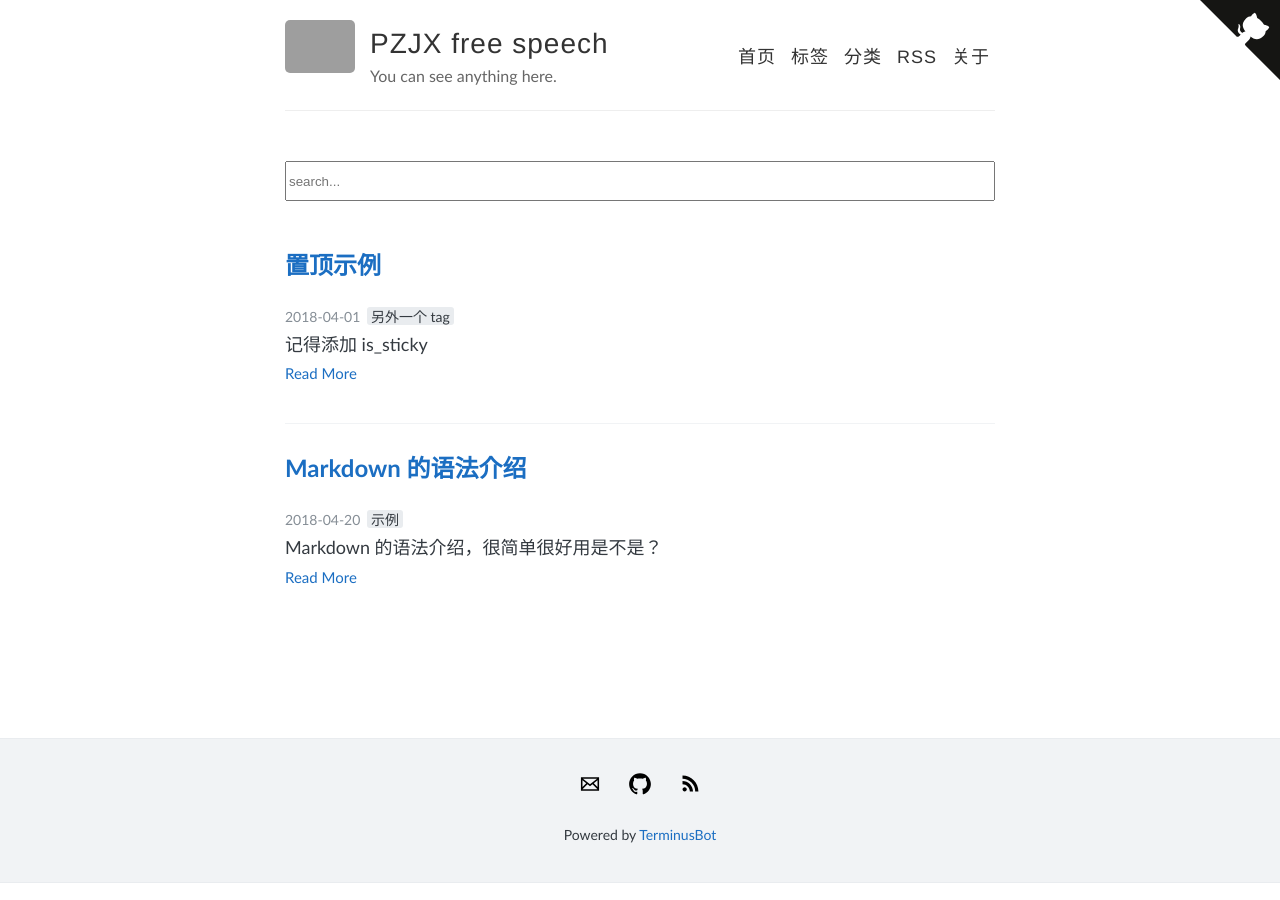
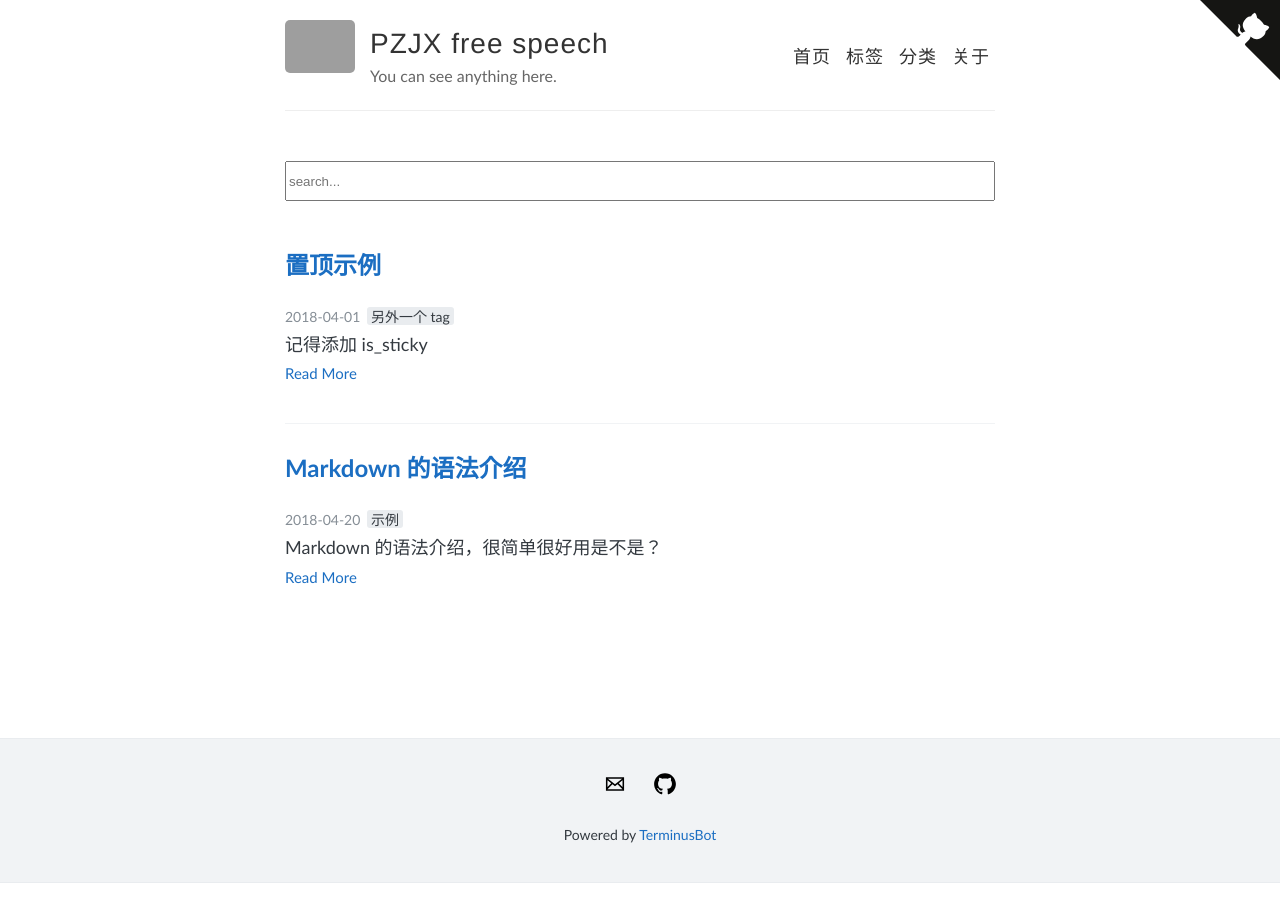
Before and after one commit to FreeSpeechPZJX/FreeSpeechPZJX.github.io, a Jekyll site: the page built from index.html, in a window 1280 px wide. Built offline with Jekyll 4.4.1, drawn with Linux system fonts in a browser that asks for light colours; the list of posts is cut into pages by our own code; grey boxes are pictures that could not be loaded.

Commit message:
Update _config.yml

```diff
--- a/_config.yml
+++ b/_config.yml
@@ -26,8 +26,6 @@ navigation:
     url: /tags.html
   - name: 分类
     url: /categories.html
-  - name: RSS
-    url: /atom.xml
   - name: 关于
     url: /about.html
 
@@ -47,7 +45,7 @@ footer-links:
   linkedin:
   telegram:
   pinterest:
-  rss: atom.xml # just type anything here for a working RSS icon
+  rss: # just type anything here for a working RSS icon
   stackoverflow: # your stackoverflow profile, e.g. "users/50476/bart-kiers"
   tumblr: # https://<username>.tumblr.com
   twitter:
```
